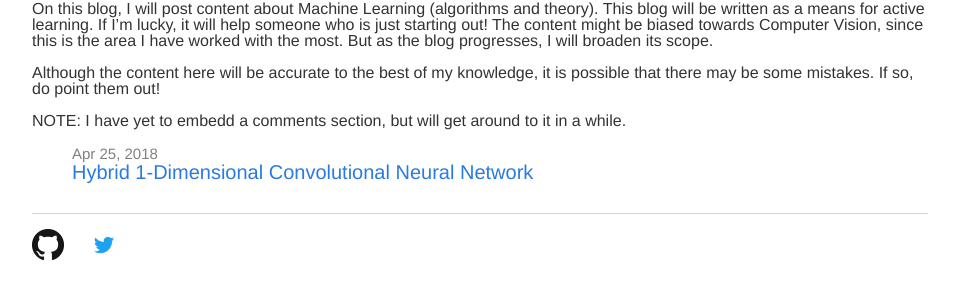
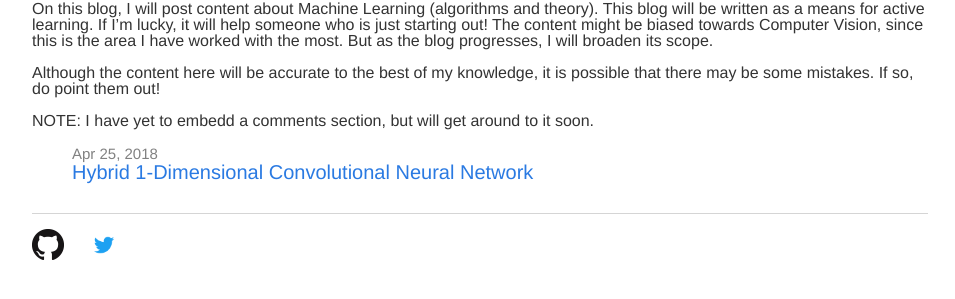
Before and after one commit to savadikarc/savadikarc.github.io, a Jekyll site: the page built from index.html, in a window 1280 px wide. Shown: the part 206-505 px from the top of the page, without its empty margins (160-1115 px from the left). Built offline with Jekyll 4.4.1, drawn with Linux system fonts in a browser that asks for light colours.

Commit message:
Update index.html

```diff
--- a/index.html
+++ b/index.html
@@ -6,7 +6,7 @@ title: Chinmay's Blog
 	<h1>Hi there!</h1>
 	<p>On this blog, I will post content about Machine Learning (algorithms and theory). This blog will be written as a means for active learning. If I’m lucky, it will help someone who is just starting out! The content might be biased towards Computer Vision, since this is the area I have worked with the most. But as the blog progresses, I will broaden its scope.</p>
 	<p>Although the content here will be accurate to the best of my knowledge, it is possible that there may be some mistakes. If so, do point them out!</p>
-	<p>NOTE: I have yet to embedd a comments section, but will get around to it in a while.</p>
+	<p>NOTE: I have yet to embedd a comments section, but will get around to it soon.</p>
 	<ul class="posts">
 		{% for post in site.posts %}
       		<li>
```
